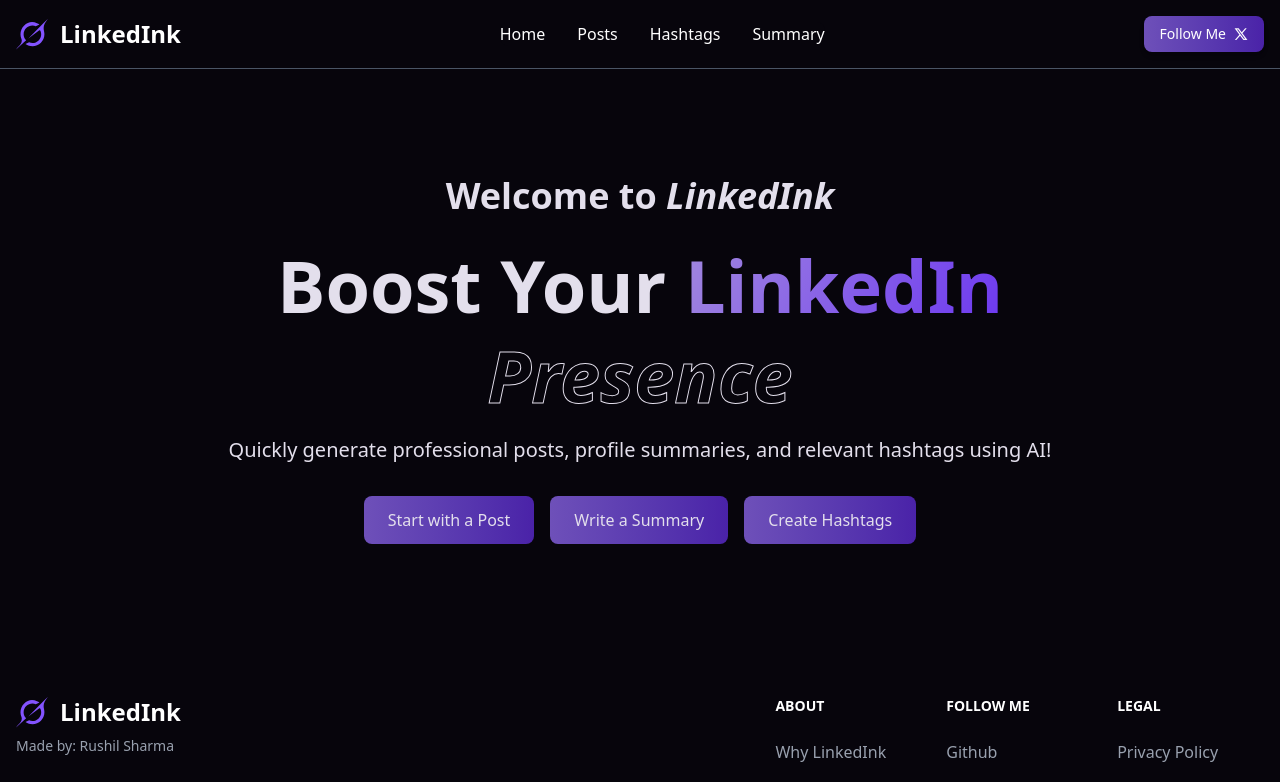
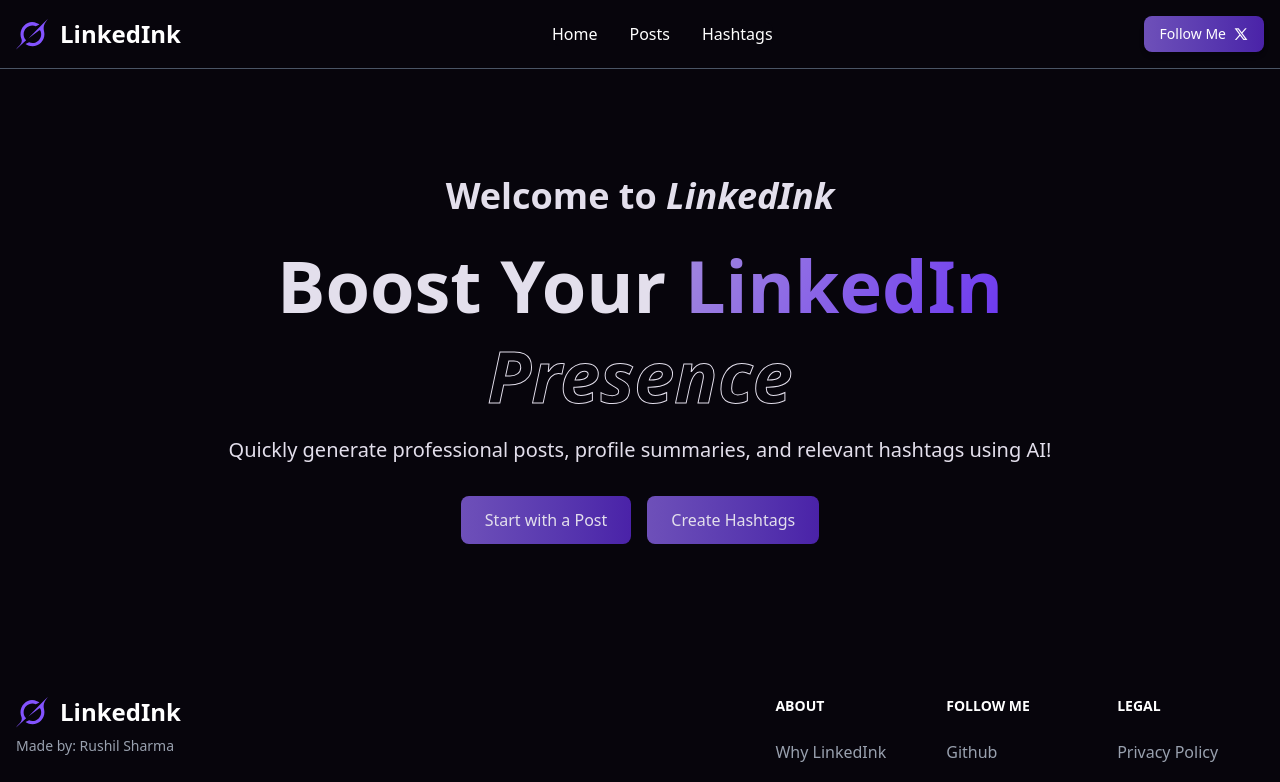
Before and after one commit to CodeWithRushil/LinkedInk, a Node server app: page / in a window 1280 px wide. Shown: the top 782 px of the page. Run offline with Node 20, Linux system fonts and the light colour scheme; style sheets or scripts are compiled from the project's sources; some libraries are stand-ins or nearby versions.

Commit message:
remove-summary-feature

```diff
--- a/app.js
+++ b/app.js
@@ -28,9 +28,10 @@ app.get("/generate-hashtags", (req, res) => {
     res.render("hashtagForm");
 })
 
-app.get("/generate-summary", (req, res) => {
-    res.render("summaryForm");
-})
+//Removed as of now
+// app.get("/generate-summary", (req, res) => {
+//     res.render("summaryForm");
+// })
 app.get("/about-us", (req, res) => {
     res.render("about");
 })
@@ -103,34 +104,36 @@ app.post("/generate-hashtags", async (req, res) => {
     }
 });
 
-app.post("/generate-summary", async (req, res) => {
-    const { description } = req.body;
-    try {
-        const response = await axios.post('https://openrouter.ai/api/v1/chat/completions', {
-            model: 'mistralai/mistral-7b-instruct',
-            messages: [
-                { role: 'system', content: 'You are a professional LinkedIn profile summary writer.' },
-                { role: 'user', content: `Based on this information: ${description}, write a LinkedIn summary in approximately 200 words. Return the response as an object like: {"summary": "Your summary here..."} in a professional tone.` }
-            ],
-            max_tokens: 300,
-            temperature: 0.7
-        }, {
-            headers: {
-                'Authorization': `Bearer ${process.env.OPENROUTER_API_KEY}`,
-                'Content-Type': 'application/json',
-                'HTTP-Referer': 'http://localhost:3000',
-                'X-Title': 'LinkedInk'
-            }
-        });
 
-        const summaryData = JSON.parse(response.data.choices[0].message.content);
-        res.render("summaryResult", { summary: summaryData.summary.trim() });
+//Removed as of now!
+// app.post("/generate-summary", async (req, res) => {
+//     const { description } = req.body;
+//     try {
+//         const response = await axios.post('https://openrouter.ai/api/v1/chat/completions', {
+//             model: 'mistralai/mistral-7b-instruct',
+//             messages: [
+//                 { role: 'system', content: 'You are a professional LinkedIn profile summary writer.' },
+//                 { role: 'user', content: `Based on this information: ${description}, write a LinkedIn summary in approximately 200 words. Return the response as an object like: {"summary": "Your summary here..."} in a professional tone.` }
+//             ],
+//             max_tokens: 300,
+//             temperature: 0.7
+//         }, {
+//             headers: {
+//                 'Authorization': `Bearer ${process.env.OPENROUTER_API_KEY}`,
+//                 'Content-Type': 'application/json',
+//                 'HTTP-Referer': 'http://localhost:3000',
+//                 'X-Title': 'LinkedInk'
+//             }
+//         });
 
-    } catch (error) {
-        console.error(error);
-        res.render("error");
-    }
-});
+//         const summaryData = JSON.parse(response.data.choices[0].message.content);
+//         res.render("summaryResult", { summary: summaryData.summary.trim() });
+
+//     } catch (error) {
+//         console.error(error);
+//         res.render("error");
+//     }
+// });
 
 //Error-404!
 app.use((req, res) => {
--- a/views/index.ejs
+++ b/views/index.ejs
@@ -38,10 +38,10 @@
                 class="px-6 py-3 rounded-lg bg-gradient-to-r from-[#6e50b9] to-[#4a22a8] hover:from-[#2d1363] hover:to-[#1c0b45] text-[#e3dfec] font-medium transition duration-200">
                 Start with a Post
               </a>
-              <a href="/generate-summary"
+              <!-- <a href="/generate-summary"
                 class="px-6 py-3 rounded-lg bg-gradient-to-r from-[#6e50b9] to-[#4a22a8] hover:from-[#2d1363] hover:to-[#1c0b45] text-[#e3dfec] font-medium transition duration-200">
                 Write a Summary
-              </a>
+              </a> Removed as of now-->
               <a href="/generate-hashtags"
                 class="px-6 py-3 rounded-lg bg-gradient-to-r from-[#6e50b9] to-[#4a22a8] hover:from-[#2d1363] hover:to-[#1c0b45] text-[#e3dfec] font-medium transition duration-200">
                 Create Hashtags
--- a/views/navbar.ejs
+++ b/views/navbar.ejs
@@ -39,10 +39,10 @@
           <a href="/generate-hashtags"
             class="block py-2 px-3 text-white rounded-sm hover:bg-[#07050c] md:hover:bg-transparent md:hover:text-[#6c37f1]-700 md:p-0 md:hover:text-[#6c37f1] hover:text-white md:hover:bg-transparent border-black">Hashtags</a>
         </li>
-        <li>
+        <!-- <li>
           <a href="/generate-summary"
             class="block py-2 px-3 text-white rounded-sm hover:bg-[#07050c] md:hover:bg-transparent md:hover:text-[#6c37f1]-700 md:p-0 md:hover:text-[#6c37f1] hover:text-white md:hover:bg-transparent border-black">Summary</a>
-        </li>
+        </li> Removed as of now -->
       </ul>
     </div>
   </div>
```
Also changed, not shown: views/summaryForm_Removed.ejs (renamed from views/summaryForm.ejs), views/summaryResult_Removed.ejs (renamed from views/summaryResult.ejs).
